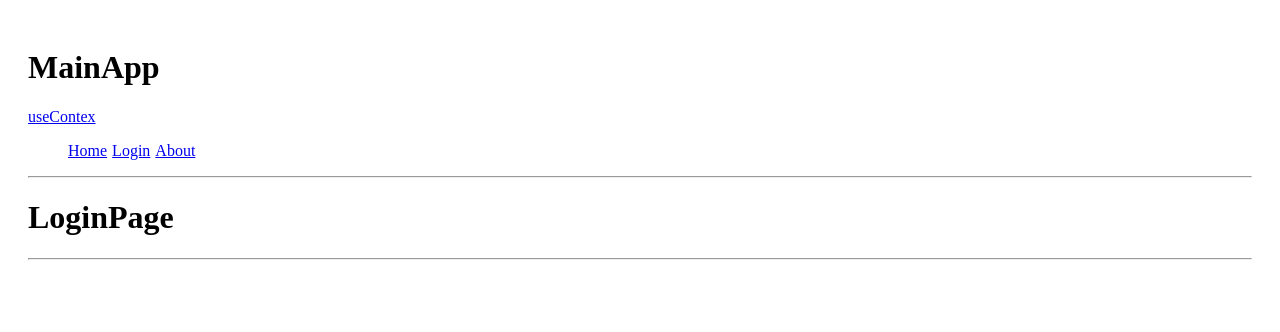
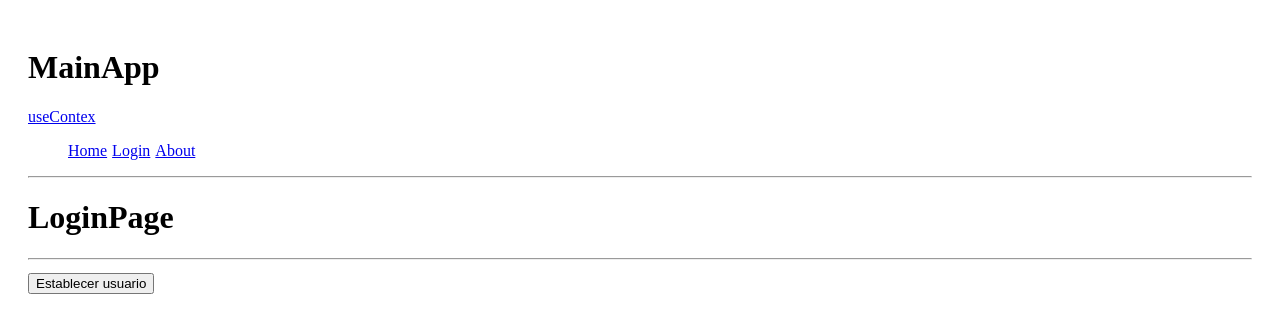
Before and after one commit to UlisesOrnelasR/hooks-app, a React app: page /login in a window 1280 px wide. Shown: the top 332 px of the page. Built offline with nearby package versions, Linux system fonts and the light colour scheme; the HTML template or start-up script is replaced by a standard one.

Commit message:
Estilizando el navbar y estableciendo un objeto que puede ser compartido

```diff
--- a/src/09-useContext/HomePage.jsx
+++ b/src/09-useContext/HomePage.jsx
@@ -1,8 +1,17 @@
+import { useContext } from "react";
+import { UserContext } from "./context/UserContext";
+
 export const HomePage = () => {
+  const { user } = useContext(UserContext);
+
   return (
     <>
-      <h1>HomePage</h1>
+      <h1>
+        HomePage <small>{user?.name}</small>
+      </h1>
       <hr />
+
+      <pre>{JSON.stringify(user, null, 3)}</pre>
     </>
   );
 };
--- a/src/09-useContext/LoginPage.jsx
+++ b/src/09-useContext/LoginPage.jsx
@@ -1,8 +1,23 @@
+import { useContext } from "react";
+import { UserContext } from "./context/UserContext";
+
 export const LoginPage = () => {
+  const { user, setUser } = useContext(UserContext);
+
   return (
     <>
       <h1>LoginPage</h1>
       <hr />
+      <pre>{JSON.stringify(user, null, 3)}</pre>
+
+      <button
+        className="btn btn-info"
+        onClick={() =>
+          setUser({ id: 123, name: "ulises", email: "uli@gmail.com" })
+        }
+      >
+        Establecer usuario
+      </button>
     </>
   );
 };
--- a/src/09-useContext/MainApp.jsx
+++ b/src/09-useContext/MainApp.jsx
@@ -1,4 +1,5 @@
 import { HomePage } from "./HomePage";
+import { UserProvider } from "./context/UserProvider";
 import { AboutPage } from "./AboutPage";
 import { LoginPage } from "./LoginPage";
 import { Navbar } from "./Navbar";
@@ -6,7 +7,7 @@
 
 export const MainApp = () => {
   return (
-    <>
+    <UserProvider>
       <h1>MainApp</h1>
       <Navbar />
       <hr />
@@ -16,6 +17,6 @@
         <Route path="/about" element={<AboutPage />} />
         <Route path="/*" element={<Navigate to="/about" />} />
       </Routes>
-    </>
+    </UserProvider>
   );
 };
--- a/src/09-useContext/context/UserProvider.jsx
+++ b/src/09-useContext/context/UserProvider.jsx
@@ -1,14 +1,17 @@
+import { useState } from "react";
 import { UserContext } from "./UserContext";
 
-const user = {
-  id: 123,
-  name: "Fernando Herrera",
-  email: "Fernando@google.co",
-};
+// const user = {
+//   id: 123,
+//   name: "Fernando Herrera",
+//   email: "Fernando@google.co",
+// };
 
 export const UserProvider = ({ children }) => {
+  const [user, setUser] = useState();
+
   return (
-    <UserContext.Provider value={{ hola: "mundo", user: user }}>
+    <UserContext.Provider value={{ user, setUser }}>
       {children}
     </UserContext.Provider>
   );
```
